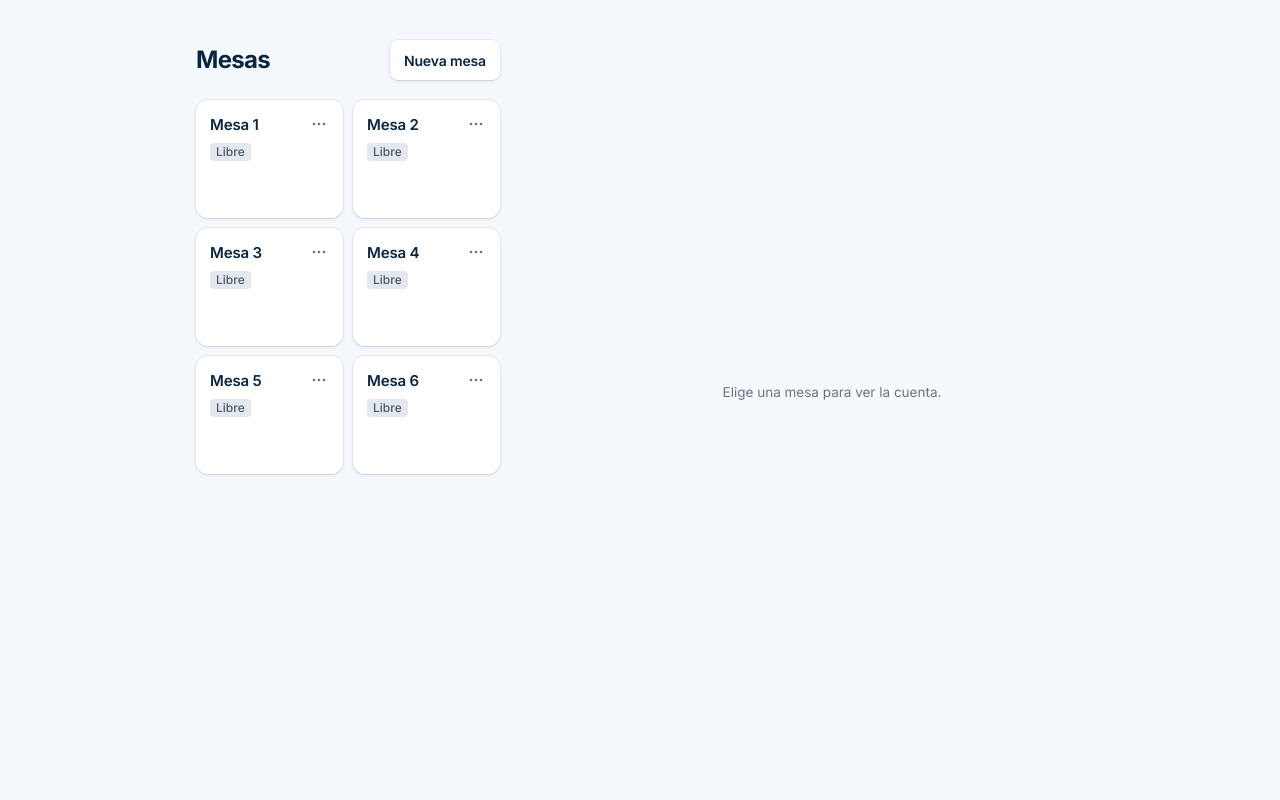
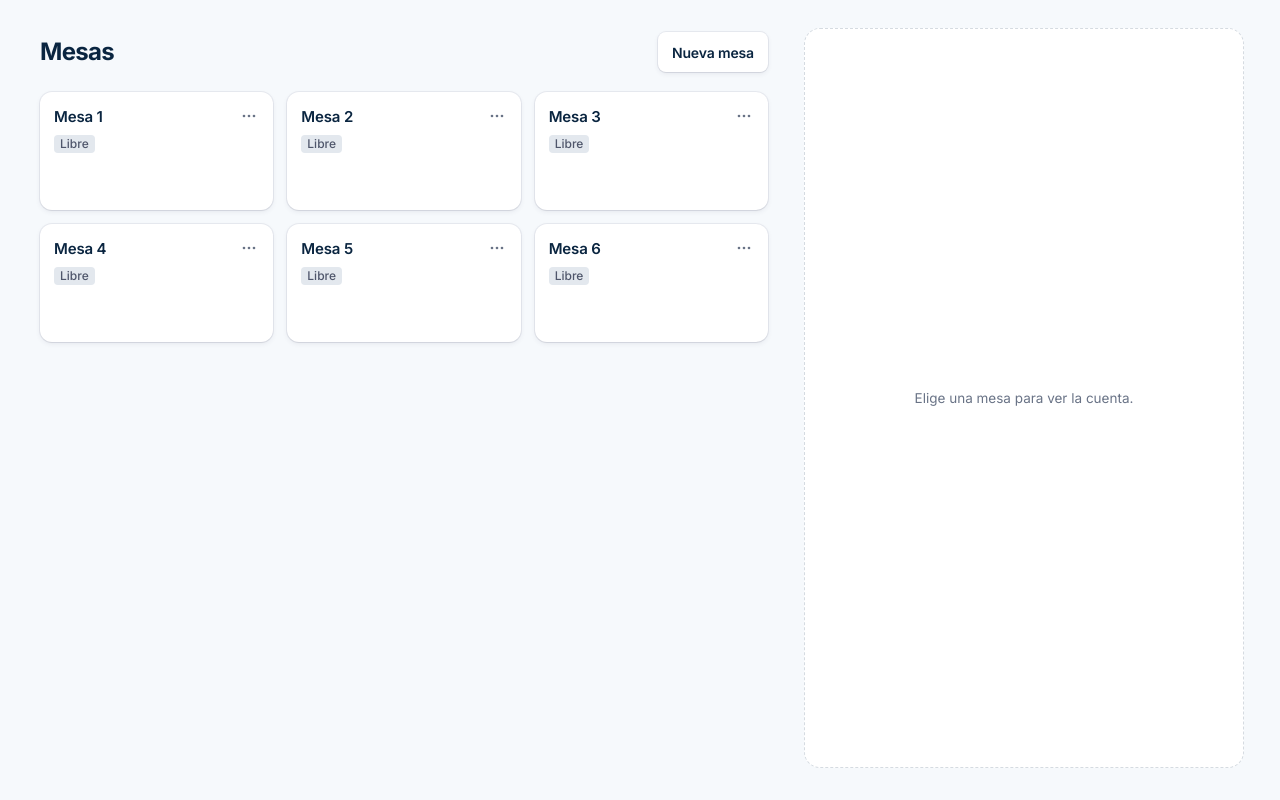
Before and after one commit to ValentinZurita/pay-share, a Next.js app: page /caja in a window 1280 px wide. Built offline with nearby package versions, Linux system fonts and the light colour scheme; no server answers.

Commit message:
fix(caja): make desktop layout and modals responsive

```diff
--- a/app/globals.css
+++ b/app/globals.css
@@ -70,7 +70,23 @@ button:focus-visible, a:focus-visible, input:focus-visible {
   overflow: hidden;
   background: var(--bg);
 }
-.caja-page { width: 100%; max-width: 1040px; }
+.caja-page { width: 100%; max-width: 1360px; }
+.caja-split {
+  flex: 1;
+  min-height: 0;
+  display: flex;
+  flex-direction: column;
+}
+.caja-pane-list, .caja-pane-detail {
+  flex: 1;
+  min-width: 0;
+  min-height: 0;
+  display: flex;
+  flex-direction: column;
+}
+.caja-pane-detail { display: none; }
+.caja-split.is-detail .caja-pane-list { display: none; }
+.caja-split.is-detail .caja-pane-detail { display: flex; }
 .caja-detail {
   flex: 1;
   min-width: 0;
@@ -187,9 +203,9 @@ button:focus-visible, a:focus-visible, input:focus-visible {
   gap: 20px;
 }
 .caja-page > .body,
-.caja-split > .body {
-  padding-top: calc(32px + env(safe-area-inset-top));
-  padding-inline: 28px;
+.caja-pane-list > .body {
+  padding-top: calc(24px + env(safe-area-inset-top));
+  padding-inline: 20px;
   padding-bottom: 24px;
 }
 .foot {
@@ -448,7 +464,9 @@ button:focus-visible, a:focus-visible, input:focus-visible {
   min-height: 118px;
   width: 100%;
   padding: 0;
+  transition: box-shadow 150ms var(--ease);
 }
+.mesa:hover { box-shadow: var(--sh-2); }
 .mesa-main {
   text-align: left;
   padding: 14px;
@@ -614,35 +632,88 @@ button:focus-visible, a:focus-visible, input:focus-visible {
   .opts { gap: 4px; }
 }
 @media (min-width: 600px) and (max-width: 899px) {
-  .grid { grid-template-columns: repeat(3, minmax(0, 1fr)); }
+  .grid { grid-template-columns: repeat(auto-fill, minmax(170px, 1fr)); gap: 12px; }
 }
 @media (min-width: 768px) {
-  .sheet { width: min(100%, 480px); }
+  .scrim { align-items: center; padding: 24px; }
+  .sheet {
+    width: min(100%, 460px);
+    border-radius: 16px;
+    padding: 20px 24px 24px;
+    box-shadow: var(--sh-2), 0 20px 48px rgba(10, 37, 64, 0.2);
+  }
+  .sheet-grab { cursor: default; padding-top: 0; }
+  .sheet-grab:active { cursor: default; }
+  .sheet-handle { display: none; }
 }
 @media (min-width: 900px) {
   .caja-split {
     flex: 1;
     min-height: 0;
     display: grid;
-    grid-template-columns: 360px minmax(0, 560px);
+    grid-template-columns: minmax(0, 1fr) 400px;
     grid-template-rows: minmax(0, 1fr);
-    justify-content: center;
-    gap: 24px;
+    gap: 28px;
     align-items: stretch;
-    padding: 8px 20px 24px;
+    padding: 24px 28px 28px;
   }
-  .caja-split > .body {
+  .caja-split .caja-pane-list,
+  .caja-split.is-detail .caja-pane-list,
+  .caja-split .caja-pane-detail,
+  .caja-split.is-detail .caja-pane-detail {
+    display: flex;
+  }
+  .caja-pane-list > .body {
     min-height: 0;
     overflow: auto;
+    padding: 4px 4px 24px;
   }
-  .caja-detail { height: 100%; }
-  .caja-detail > .bar { padding-top: 8px; }
+  .caja-split .detail-bar > .backb { display: none; }
+  .caja-split .grid {
+    grid-template-columns: repeat(auto-fill, minmax(185px, 1fr));
+    gap: 14px;
+  }
+  .caja-detail {
+    height: 100%;
+    background: var(--surface);
+    border-radius: 16px;
+    box-shadow: var(--sh-1);
+    overflow: hidden;
+  }
+  .caja-split .detail-bar {
+    display: flex;
+    align-items: center;
+    justify-content: space-between;
+    gap: 12px;
+    padding: 18px 20px 14px;
+    border-bottom: 1px solid var(--line);
+    min-height: 0;
+  }
+  .caja-split .detail-title { text-align: left; }
+  .caja-split .caja-detail > .body { padding: 20px; gap: 16px; }
+  .caja-split .caja-detail .card { box-shadow: none; border: 1px solid var(--line); }
+  .caja-split .caja-detail > .foot {
+    padding: 16px 20px;
+    border-top: 1px solid var(--line);
+    box-shadow: none;
+  }
   .caja-empty {
     display: grid;
     place-items: center;
     height: 100%;
     margin: 0;
+    padding: 32px;
     text-align: center;
+    background: var(--surface);
+    border-radius: 16px;
+    border: 1px dashed var(--line-strong);
+  }
+}
+@media (min-width: 1200px) {
+  .caja-split {
+    grid-template-columns: minmax(0, 1fr) 440px;
+    gap: 32px;
+    padding: 28px 36px 32px;
   }
 }
 @media (prefers-reduced-motion: reduce) {
--- a/components/caja/caja-app.tsx
+++ b/components/caja/caja-app.tsx
@@ -14,8 +14,7 @@ export function CajaApp({ initial }: { initial: Snapshot[] }) {
   const tables = (Array.isArray(live.data) ? live.data : initial) as Snapshot[];
   const [selectedId, setSelectedId] = useState<number | null>(null);
   const [mobileDetail, setMobileDetail] = useState(false);
-  const [wide, setWide] = useState(false);
-  const [sheet, setSheet] = useState<null | "open" | "close" | "share" | "remove">(null);
+  const [sheet, setSheet] = useState<null | "open" | "close" | "share" | "remove" | "edit">(null);
   const [total, setTotal] = useState("");
   const [error, setError] = useState("");
   const [sending, setSending] = useState(false);
@@ -31,14 +30,6 @@ export function CajaApp({ initial }: { initial: Snapshot[] }) {
 
   useEffect(() => {
     setOrigin(window.location.origin);
-  }, []);
-
-  useEffect(() => {
-    const media = window.matchMedia("(min-width: 900px)");
-    const apply = () => setWide(media.matches);
-    apply();
-    media.addEventListener("change", apply);
-    return () => media.removeEventListener("change", apply);
   }, []);
 
   const selected = tables.find((table) => table.table.id === selectedId) ?? null;
@@ -73,7 +64,7 @@ export function CajaApp({ initial }: { initial: Snapshot[] }) {
       return;
     }
     setSheet(null);
-    if (!wide) setMobileDetail(true);
+    setMobileDetail(true);
   }
 
   async function submitOpen(event?: React.FormEvent) {
@@ -104,7 +95,7 @@ export function CajaApp({ initial }: { initial: Snapshot[] }) {
         return;
       }
       setSheet(null);
-      if (!wide) setMobileDetail(true);
+      setMobileDetail(true);
       await live.reload();
     } catch {
       setError("No pudimos conectar. Revisa tu internet e inténtalo de nuevo.");
@@ -221,7 +212,7 @@ export function CajaApp({ initial }: { initial: Snapshot[] }) {
     </div>
   );
 
-  const showDetail = Boolean(selected?.bill) && (wide || mobileDetail);
+  const showDetail = Boolean(selected?.bill) && mobileDetail;
 
   async function addTable() {
     if (sending) return;
@@ -348,7 +339,7 @@ export function CajaApp({ initial }: { initial: Snapshot[] }) {
           return (
             <div
               key={table.table.id}
-              className={selectedId === table.table.id && wide ? "card mesa selected" : "card mesa"}
+              className={selectedId === table.table.id ? "card mesa selected" : "card mesa"}
             >
               <button className="mesa-main" type="button" onClick={() => openTable(table.table.id)}>
                 <span className="mesa-id">
@@ -400,13 +391,9 @@ export function CajaApp({ initial }: { initial: Snapshot[] }) {
   const detail = selected?.bill ? (
     <div className="caja-detail">
       <div className="bar detail-bar">
-        {wide ? (
-          <span className="bar-side" />
-        ) : (
-          <button className="backb" type="button" aria-label="Volver a las mesas" onClick={() => setMobileDetail(false)}>
-            <IconBack />
-          </button>
-        )}
+        <button className="backb" type="button" aria-label="Volver a las mesas" onClick={() => setMobileDetail(false)}>
+          <IconBack />
+        </button>
         <h1 className="detail-title">
           {selected.table.name}
           <small>Cuenta {selected.bill.id}</small>
@@ -457,16 +444,12 @@ export function CajaApp({ initial }: { initial: Snapshot[] }) {
 
   return (
     <div className="caja-page">
-      {wide ? (
-        <div className="caja-split">
-          {list}
+      <div className={showDetail ? "caja-split is-detail" : "caja-split"}>
+        <div className="caja-pane-list">{list}</div>
+        <div className="caja-pane-detail">
           {detail ?? <p className="empty-note caja-empty">Elige una mesa para ver la cuenta.</p>}
         </div>
-      ) : showDetail ? (
-        detail
-      ) : (
-        list
-      )}
+      </div>
       {sheet === "open" && selected ? (
         <BottomSheet title={`Abrir cuenta · ${selected.table.name}`} onClose={() => setSheet(null)}>
           <form
```
